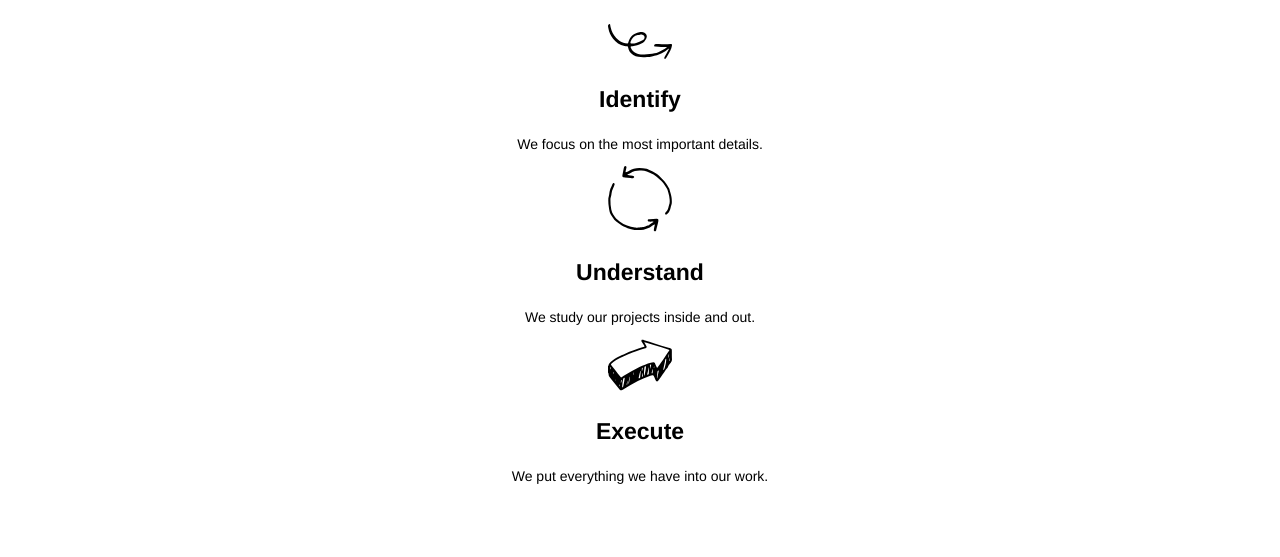
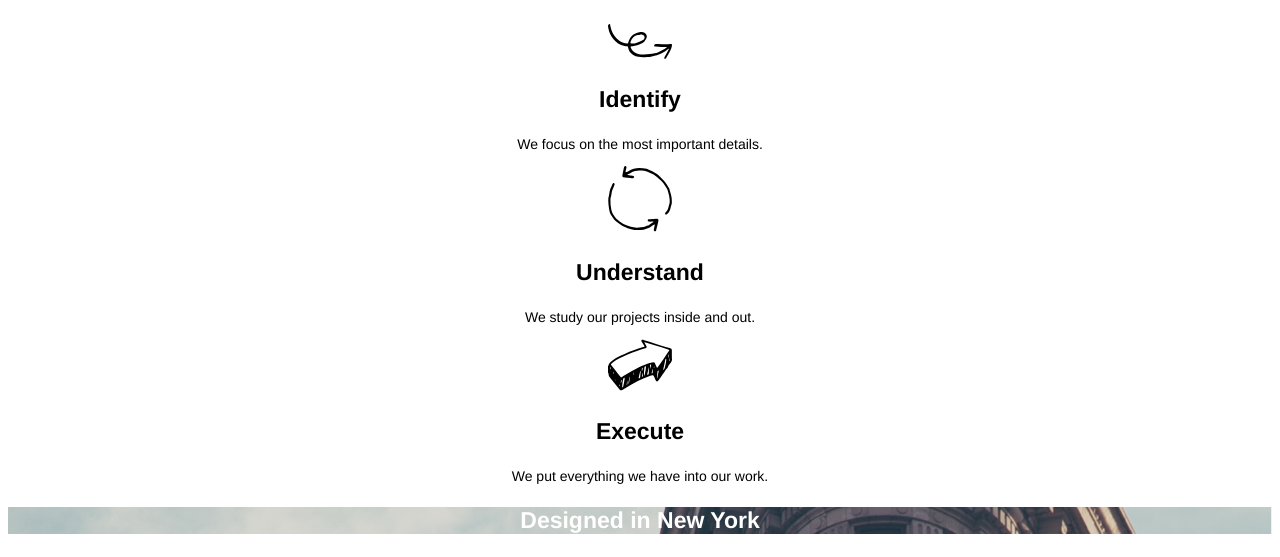
Before and after one commit to dmytronayda/brodway, a plain HTML site: page index.html in a window 1280 px wide. Shown: the part 441-998 px from the top of the page. Before the commit the page ends 939 px from the top, so only its background shows below. Drawn offline with Linux system fonts and the light colour scheme; files whose address does not match are found by name.

Commit message:
Create page-break section with bg image and CSS styling.

```diff
--- a/index.html
+++ b/index.html
@@ -32,7 +32,12 @@
       <img src="./resources/icons/execute.svg" alt="Brodway-top-architechts-indentify">
       <h3>Execute</h3>
       <p>We put everything we have into our work.</p>
+    </div>
 
+    <!--Page break with background image-->
+
+    <div class="page-break">
+      <h3>Designed in New York</h3>
     </div>
 
 
--- a/resources/css/style.css
+++ b/resources/css/style.css
@@ -33,6 +33,15 @@ h3 {
   font-size: 23px;
   font-weight: bold;
 }
+.page-break {
+  background-image: url("file:///C:/Users/dmytriy.naida/Documents/projects/broadway/resources/images/the-flatiron-building.png");
+  background-position: center;
+  background-size: cover;
+  text-align: center;
+}
+.page-break h3 {
+  color: white;
+}
 
 p {
   font-size: 14px;
```
